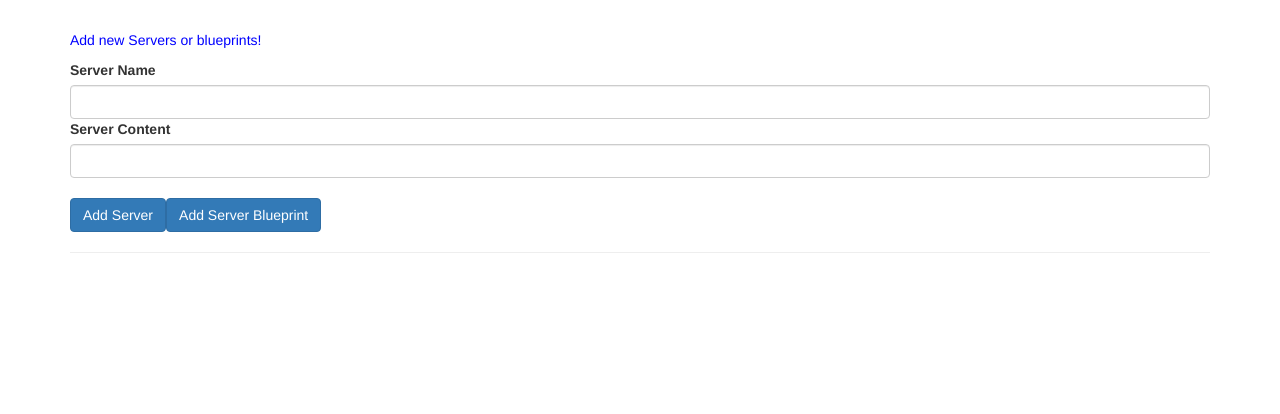
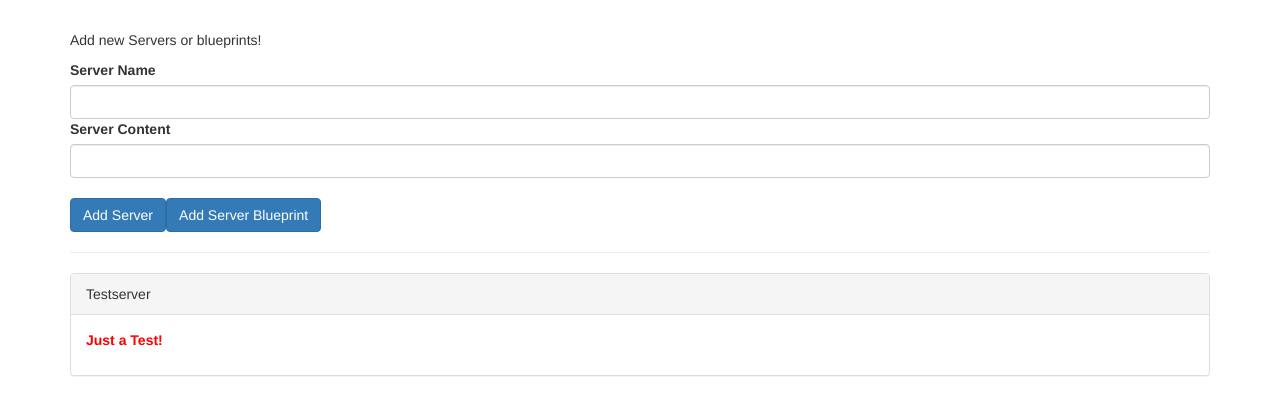
Before and after one commit to inesmora/angular-cmp-databinding, an Angular app: page / in a window 1280 px wide. Shown: the top 414 px of the page. Built offline with nearby package versions, Linux system fonts and the light colour scheme.

Commit message:
divided into different component

```diff
--- a/src/app/app.component.html
+++ b/src/app/app.component.html
@@ -1,34 +1,13 @@
 <div class="container">
-  <div class="row">
-    <div class="col-xs-12">
-      <p>Add new Servers or blueprints!</p>
-      <label>Server Name</label>
-      <input type="text" class="form-control" [(ngModel)]="newServerName">
-      <label>Server Content</label>
-      <input type="text" class="form-control" [(ngModel)]="newServerContent">
-      <br>
-      <button
-        class="btn btn-primary"
-        (click)="onAddServer()">Add Server</button>
-      <button
-        class="btn btn-primary"
-        (click)="onAddBlueprint()">Add Server Blueprint</button>
-    </div>
-  </div>
+  <app-cockpit
+  (serverCreated)="onServerAdded($event)"
+  (bpCreated)="onBlueprintAdded($event)">
+  </app-cockpit>
   <hr>
   <div class="row">
     <div class="col-xs-12">
-      <div
-        class="panel panel-default"
-        *ngFor="let element of serverElements">
-        <div class="panel-heading">{{ element.name }}</div>
-        <div class="panel-body">
-          <p>
-            <strong *ngIf="element.type === 'server'" style="color: red">{{ element.content }}</strong>
-            <em *ngIf="element.type === 'blueprint'">{{ element.content }}</em>
-          </p>
-        </div>
-      </div>
+      <app-server-element *ngFor="let serverElement of serverElements"
+      [srvElement]="serverElement"></app-server-element>
     </div>
   </div>
 </div>
--- a/src/app/app.component.ts
+++ b/src/app/app.component.ts
@@ -6,23 +6,22 @@
   styleUrls: ['./app.component.css']
 })
 export class AppComponent {
-  serverElements = [];
-  newServerName = '';
-  newServerContent = '';
+  serverElements = [{type: 'server', name: 'Testserver', content:'Just a Test!'}];
 
-  onAddServer() {
+  onServerAdded(serverData: {serverName: string, serverContent: string}) {
     this.serverElements.push({
       type: 'server',
-      name: this.newServerName,
-      content: this.newServerContent
+      name: serverData.serverName,
+      content: serverData.serverContent
     });
   }
 
-  onAddBlueprint() {
+  onBlueprintAdded(blueprintData: {serverName: string, serverContent: string}) {
     this.serverElements.push({
       type: 'blueprint',
-      name: this.newServerName,
-      content: this.newServerContent
+      name: blueprintData.serverName,
+      content: blueprintData.serverContent
     });
   }
+
 }
--- a/src/app/app.module.ts
+++ b/src/app/app.module.ts
@@ -4,10 +4,14 @@
 
 
 import { AppComponent } from './app.component';
+import { CockpitComponent } from './cockpit/cockpit.component';
+import { ServerElementComponent } from './server-element/server-element.component';
 
 @NgModule({
   declarations: [
-    AppComponent
+    AppComponent,
+    CockpitComponent,
+    ServerElementComponent
   ],
   imports: [
     BrowserModule,
--- /dev/null
+++ b/src/app/cockpit/cockpit.component.html
@@ -0,0 +1,16 @@
+<div class="row">
+    <div class="col-xs-12">
+      <p>Add new Servers or blueprints!</p>
+      <label>Server Name</label>
+      <input type="text" class="form-control" [(ngModel)]="newServerName">
+      <label>Server Content</label>
+      <input type="text" class="form-control" [(ngModel)]="newServerContent">
+      <br>
+      <button
+        class="btn btn-primary"
+        (click)="onAddServer()">Add Server</button>
+      <button
+        class="btn btn-primary"
+        (click)="onAddBlueprint()">Add Server Blueprint</button>
+    </div>
+  </div>
--- /dev/null
+++ b/src/app/cockpit/cockpit.component.ts
@@ -0,0 +1,31 @@
+import { Component, OnInit, EventEmitter, Output} from '@angular/core';
+
+@Component({
+  selector: 'app-cockpit',
+  templateUrl: './cockpit.component.html',
+  styleUrls: ['./cockpit.component.css']
+})
+export class CockpitComponent implements OnInit {
+  @Output() serverCreated = new EventEmitter<{serverName: string, serverContent: string}>();
+  @Output('bpCreated') blueprintCreated = new EventEmitter<{serverName: string, serverContent: string}>();
+  newServerName = '';
+  newServerContent = '';
+
+  constructor() { }
+
+  ngOnInit(): void {
+  }
+
+  onAddServer() {
+    this.serverCreated.emit({
+      serverName: this.newServerName,
+      serverContent: this.newServerContent});
+  }
+
+  onAddBlueprint() {
+    this.blueprintCreated.emit({
+      serverName: this.newServerName,
+      serverContent: this.newServerContent});
+  }
+
+}
--- /dev/null
+++ b/src/app/server-element/server-element.component.css
@@ -0,0 +1,3 @@
+p {
+    color: blue;
+  }
--- /dev/null
+++ b/src/app/server-element/server-element.component.html
@@ -0,0 +1,10 @@
+<div
+class="panel panel-default">
+<div class="panel-heading">{{ element.name }}</div>
+<div class="panel-body">
+  <p>
+    <strong *ngIf="element.type === 'server'" style="color: red">{{ element.content }}</strong>
+    <em *ngIf="element.type === 'blueprint'">{{ element.content }}</em>
+  </p>
+</div>
+</div>
--- /dev/null
+++ b/src/app/server-element/server-element.component.ts
@@ -0,0 +1,16 @@
+import { Component, Input, OnInit, ViewEncapsulation } from '@angular/core';
+
+@Component({
+  selector: 'app-server-element',
+  templateUrl: './server-element.component.html',
+  styleUrls: ['./server-element.component.css']
+})
+export class ServerElementComponent implements OnInit {
+  @Input('srvElement') element: {type: string, name: string, content: string};
+
+  constructor() { }
+
+  ngOnInit(): void {
+  }
+
+}
```
Also changed, not shown: src/app/cockpit/cockpit.component.css (added).
